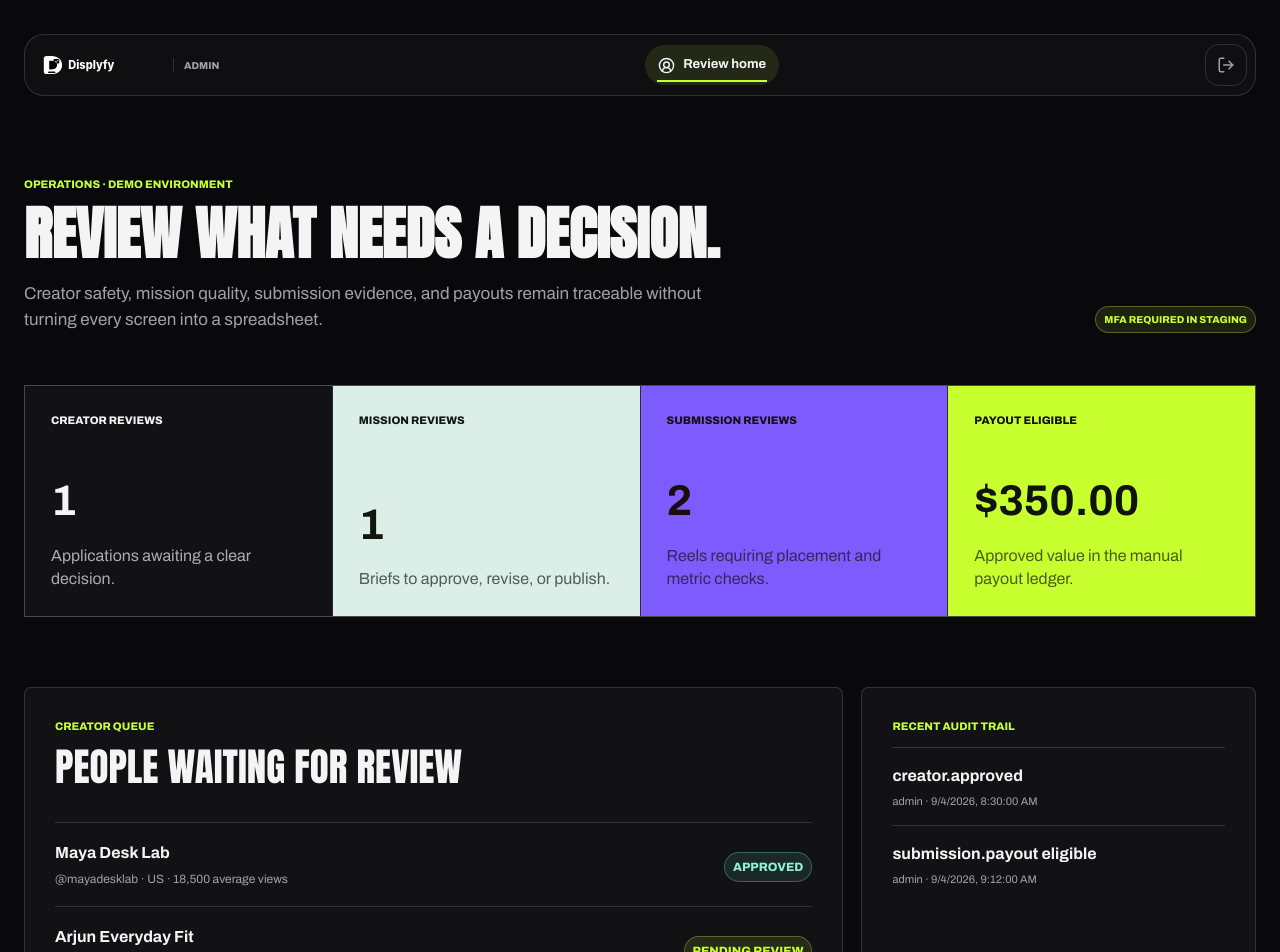
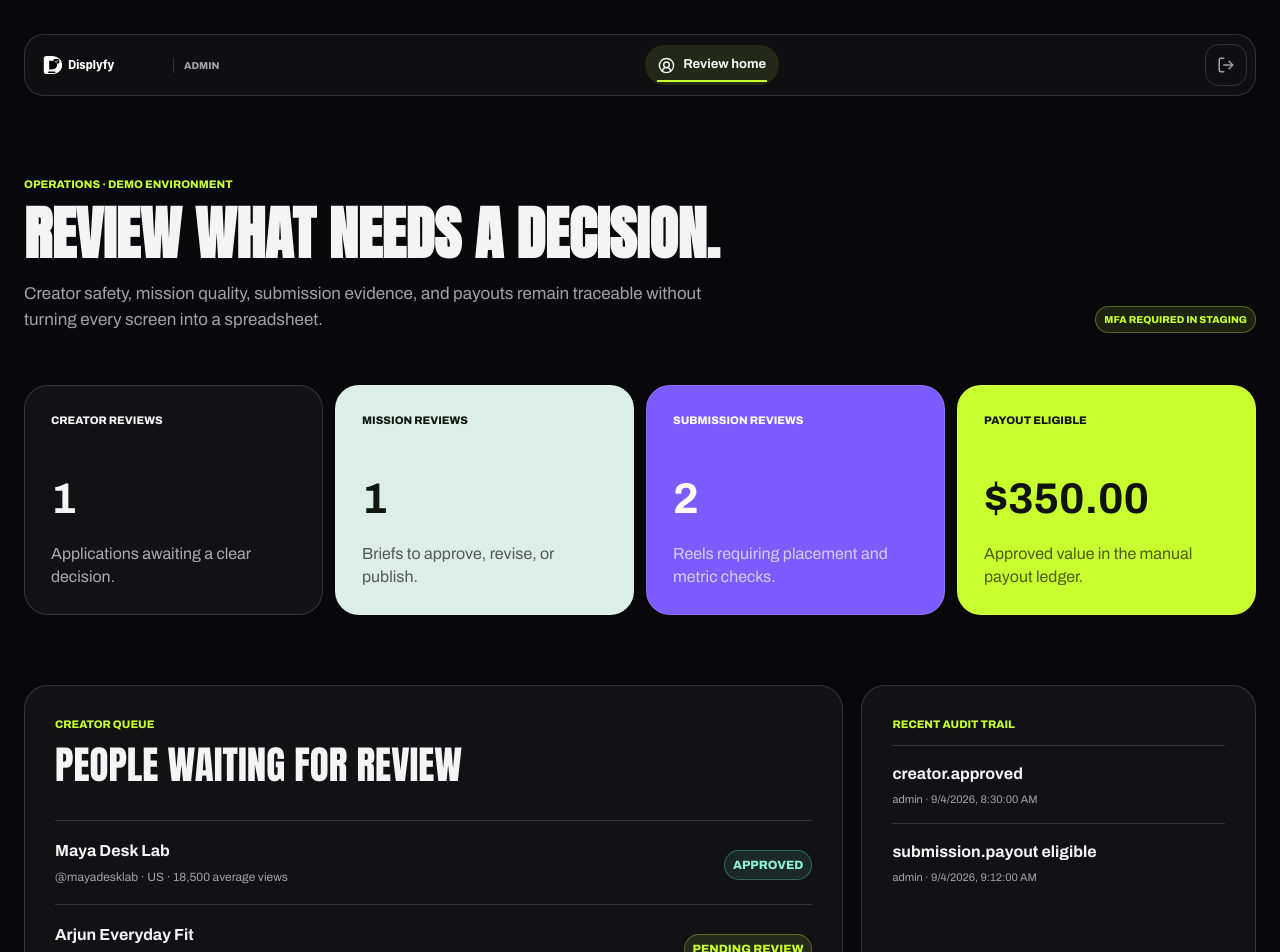
Before and after one commit to AvinashC-23/displyfy-staging, a Next.js app: page /admin in a window 1280 px wide. Shown: the top 952 px of the page. Built offline with nearby package versions, Linux system fonts and the light colour scheme.

Commit message:
feat: align admin legal and system states
Carry the shared visual system into restrained admin review, readable policy
content, MFA, and fallback states while preserving security and recovery
behavior.

```diff
--- a/app/globals.css
+++ b/app/globals.css
@@ -217,6 +217,14 @@ button, a, input, select, textarea, summary, [tabindex] { outline-offset: 4px; }
 .band { padding: 120px 0; border-top: 1px solid var(--line); background: var(--night); }
 .band.dark, .band.white { background: var(--night); color: var(--ink); }
 .band.accent { background: var(--acid); color: #11130e; }
+.legal-hero { background-color: var(--surface); background-image: linear-gradient(var(--grid-line) 1px, transparent 1px), linear-gradient(90deg, var(--grid-line) 1px, transparent 1px), radial-gradient(circle at 82% 25%, rgba(124, 92, 255, 0.16), transparent 36%); background-size: 64px 64px, 64px 64px, auto; }
+.legal-copy { max-width: 820px; line-height: 1.75; }
+.legal-copy h2 { margin: 58px 0 14px; font-size: 32px; line-height: 1.08; }
+.legal-copy h2:first-child { margin-top: 0; }
+.legal-copy h3 { margin: 36px 0 10px; color: var(--text); }
+.legal-copy p, .legal-copy li { color: var(--text-soft); }
+.legal-copy a { color: var(--acid); text-decoration: underline; text-underline-offset: 3px; }
+.legal-copy ul, .legal-copy ol { padding-left: 22px; }
 .section-head { display: grid; grid-template-columns: 0.6fr 1.4fr; gap: 54px; margin-bottom: 54px; }
 .section-head h2 { margin: 0; max-width: 820px; font-size: 58px; line-height: 1; letter-spacing: 0; }
 .section-head p { margin: 4px 0 0; max-width: 620px; color: var(--muted); font-size: 17px; line-height: 1.65; }
@@ -547,19 +555,19 @@ th { color: var(--muted); font-size: 10px; text-transform: uppercase; letter-spa
 .route-error h1 { max-width: 680px; margin: 0; font-size: 58px; line-height: 1; }
 .route-error > p:not(.kicker) { max-width: 580px; margin: 20px 0 28px; color: var(--muted); line-height: 1.6; }
 .mfa-page { width: min(100% - 32px, 1180px); min-height: 100vh; margin: 0 auto; padding: 70px 0; display: grid; place-items: center; }
-.mfa-panel { width: min(100%, 680px); padding: 44px; border: 1px solid var(--line-strong); border-radius: 8px; background: var(--surface); }
+.mfa-panel { width: min(100%, 680px); padding: 44px; border: 1px solid var(--line-strong); border-radius: var(--radius-card); background: var(--surface); }
 .mfa-icon { width: 52px; height: 52px; margin-bottom: 46px; display: grid; place-items: center; border-radius: 50%; background: var(--acid); color: #11130e; }
 .mfa-panel h1 { margin: 0; font-size: 48px; line-height: 1; }
 .mfa-panel > p:not(.kicker, .mfa-status) { margin: 18px 0 30px; color: var(--muted); line-height: 1.6; }
-.mfa-enrollment { display: grid; grid-template-columns: 220px 1fr; gap: 25px; align-items: center; margin: 28px 0; padding: 20px; border: 1px solid var(--line); background: #0b0e0c; }
+.mfa-enrollment { display: grid; grid-template-columns: 220px 1fr; gap: 25px; align-items: center; margin: 28px 0; padding: 20px; border: 1px solid var(--line); border-radius: var(--radius-input); background: var(--bg); }
 .mfa-enrollment img { background: white; }
 .mfa-enrollment div { min-width: 0; display: grid; gap: 9px; }
 .mfa-enrollment span, .mfa-enrollment small { color: var(--muted); font-size: 11px; }
 .mfa-enrollment code { overflow-wrap: anywhere; color: var(--acid); }
 .mfa-form { display: grid; gap: 12px; }
 .mfa-form label { color: var(--ink); font-size: 12px; font-weight: 680; }
-.mfa-form > div { min-height: 54px; display: flex; align-items: center; gap: 10px; padding: 0 14px; border: 1px solid var(--line-strong); background: #0b0e0c; }
-.mfa-form input { min-width: 0; flex: 1; border: 0; outline: 0; background: transparent; color: var(--ink); font: 680 22px var(--font-geist-mono); letter-spacing: 0.18em; }
+.mfa-form > div { min-height: 54px; display: flex; align-items: center; gap: 10px; padding: 0 14px; border: 1px solid var(--line-strong); border-radius: var(--radius-input); background: var(--bg); }
+.mfa-form input { min-width: 0; flex: 1; border: 0; outline: 0; background: transparent; color: var(--ink); font: 680 22px var(--font-body), system-ui, sans-serif; letter-spacing: 0.18em; }
 .mfa-status { min-height: 20px; margin: 16px 0 0; color: var(--muted); font-size: 12px; }
 .text-button { padding: 0; border: 0; background: transparent; color: var(--muted); cursor: pointer; text-decoration: underline; }
 .workspace-kicker { margin: 0 0 12px; color: var(--acid); font-size: 11px; font-weight: 760; text-transform: uppercase; }
@@ -717,17 +725,17 @@ th { color: var(--muted); font-size: 10px; text-transform: uppercase; letter-spa
 .apply-panel .form-status { border-color: #193f34; background: rgba(25, 63, 52, 0.1); }
 
 /* Admin review */
-.review-summary { display: grid; grid-template-columns: repeat(4, 1fr); gap: 1px; border: 1px solid var(--line); background: var(--line); }
-.review-summary article { min-height: 230px; display: flex; flex-direction: column; padding: 26px; background: var(--surface); }
+.review-summary { display: grid; grid-template-columns: repeat(4, 1fr); gap: 12px; }
+.review-summary article { min-height: 230px; display: flex; flex-direction: column; padding: 26px; border: 1px solid var(--line); border-radius: 24px; background: var(--surface); }
 .review-summary article:nth-child(2) { background: #dbeee8; color: #101713; }
-.review-summary article:nth-child(3) { background: var(--coral); color: #1a0d0b; }
+.review-summary article:nth-child(3) { background: var(--violet); color: white; }
 .review-summary article:nth-child(4) { background: var(--acid); color: #10120c; }
 .review-summary span { font-size: 11px; font-weight: 760; text-transform: uppercase; }
 .review-summary strong { margin-top: auto; font-size: 43px; }
 .review-summary p { margin: 10px 0 0; line-height: 1.45; opacity: 0.68; }
 .admin-columns { display: grid; grid-template-columns: 1.35fr 0.65fr; gap: 18px; margin-top: 70px; }
 .review-queue,
-.audit-stream { padding: 30px; border: 1px solid var(--line); border-radius: 7px; background: var(--surface); }
+.audit-stream { padding: 30px; border: 1px solid var(--line); border-radius: 24px; background: var(--surface); }
 .review-row { display: flex; justify-content: space-between; gap: 20px; align-items: center; padding: 18px 0; border-top: 1px solid var(--line); }
 .review-row strong,
 .review-row span { display: block; }
--- a/components/legal-page.tsx
+++ b/components/legal-page.tsx
@@ -1 +1,6 @@
-export function LegalPage({ title, updated, children }: { title: string; updated: string; children: React.ReactNode }) { return <><section className="page-hero"><div className="shell"><p className="eyebrow">Displyfy policy</p><h1>{title}</h1><p>Last updated {updated}</p></div></section><section className="band white"><article className="shell" style={{ maxWidth: 820, lineHeight: 1.75 }}>{children}</article></section></>; }
+export function LegalPage({ title, updated, children }: { title: string; updated: string; children: React.ReactNode }) {
+  return <>
+    <section className="page-hero legal-hero"><div className="shell"><p className="eyebrow">Displyfy policy</p><h1>{title}</h1><p>Last updated {updated}</p></div></section>
+    <section className="band white"><article className="shell legal-copy">{children}</article></section>
+  </>;
+}
```
Also changed, not shown: 1 other file (tests, documents, lock files or other folders).
